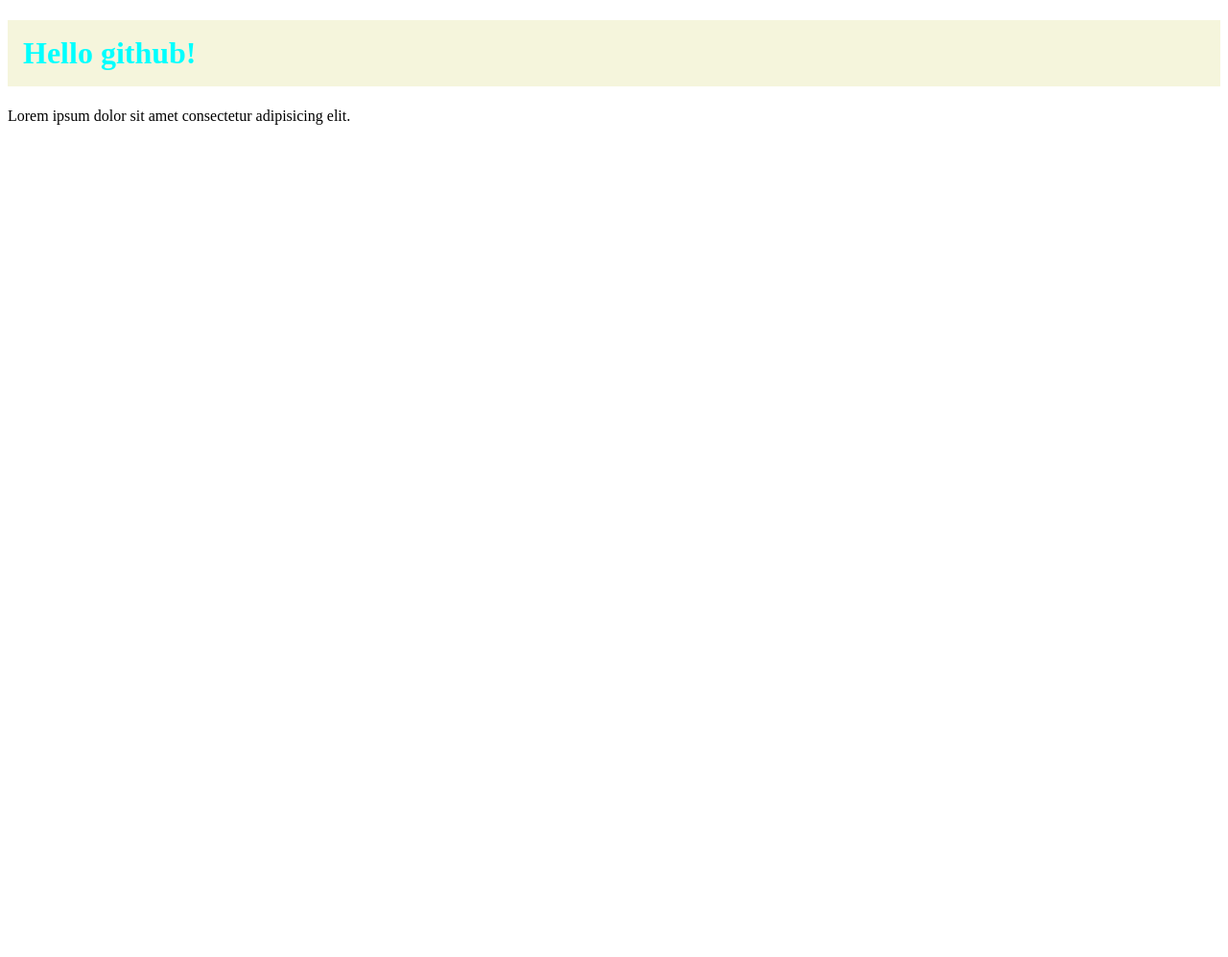
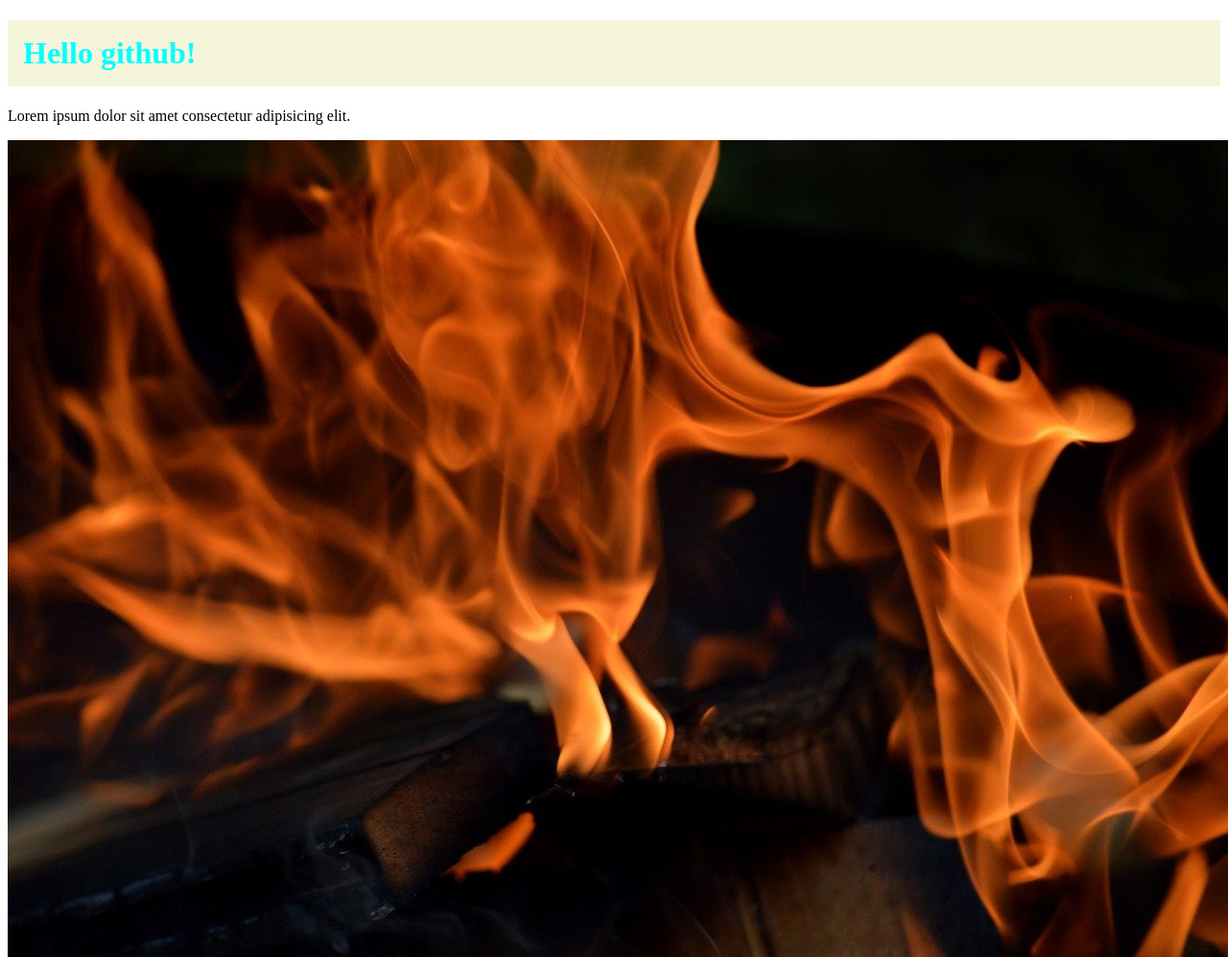
Before and after one commit to Karina-Kuliene/test-repository, a plain HTML site: page index.html in a window 1280 px wide. Shown: the whole page at 96% size. Before the commit the page ends 800 px from the top, so only its background shows below. Drawn offline with Linux system fonts and the light colour scheme.

Commit message:
fire image inserted

```diff
--- a/index.html
+++ b/index.html
@@ -9,5 +9,6 @@
 <body>
     <h1>Hello github!</h1>
     <p>Lorem ipsum dolor sit amet consectetur adipisicing elit.</p>
+    <img src="img/fire-9877220_1280.jpg" alt="fire">
 </body>
 </html>
```
Also changed, not shown: img/fire-9877220_1280.jpg (added).
